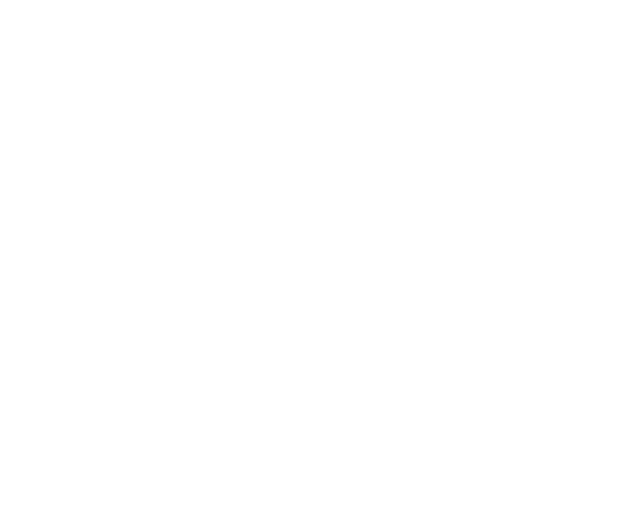
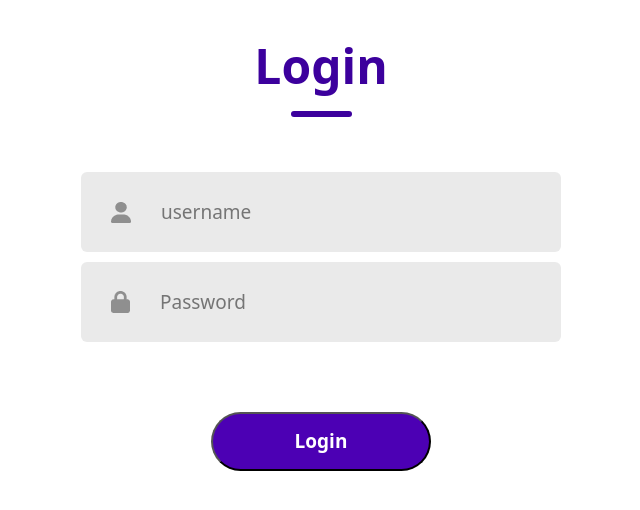
Before and after one commit to gaurav1954/CookConnect, a React (Vite) app in the folder frontend/: page / in a window 1280 px wide. Before the commit this address had no page. Shown: the top 510 px of the page, without its empty margins (319-959 px from the left). Built offline with nearby package versions, Linux system fonts and the light colour scheme.

Commit message:
setting front-end routes

```diff
--- a/frontend/src/App.jsx
+++ b/frontend/src/App.jsx
@@ -4,18 +4,31 @@
 import Login from "./components/LogIn";
 import RecipeForm from './components/RecipeForm';
 import DiscoverRecipes from './components/DiscoverRecipes';
+import Layout from './components/Layout';
 
 export default function App() {
   return (
     <>
-      <Router>
-        <Routes>
+      <div>
+        <Router>
+          {/* <Routes>
           <Route path="/signup" element={<SignUp />} />
           <Route path="/login" element={<Login />} />
           <Route path="/new" element={<RecipeForm />} />
           <Route path="/recipes" element={<DiscoverRecipes />} />
-        </Routes>
-      </Router>
+        </Routes> */}
+          <Routes>
+            <Route path="/" >
+              <Route index element={<Login />} />
+              <Route path="signup" element={<SignUp />} />
+            </Route>
+            <Route path="/" element={<Layout />}>
+              <Route path="new" element={<RecipeForm />} />
+              <Route path="recipes" element={<DiscoverRecipes />} />
+            </Route>
+          </Routes>
+        </Router>
+      </div>
     </>
   );
 }
--- /dev/null
+++ b/frontend/src/components/Layout.jsx
@@ -0,0 +1,10 @@
+import { Outlet, Link } from "react-router-dom";
+
+export default function Layout() {
+    return (
+        <>
+            <div>abcd</div>
+            <Outlet />
+        </>
+    )
+};
--- a/frontend/src/components/SignUP.jsx
+++ b/frontend/src/components/SignUP.jsx
@@ -45,7 +45,7 @@
         });
 
         if (response.status === 200) {
-          navigate('/login');
+          navigate('/auth/login');
         } else {
           console.log('Error:', response.data.message);
         }
```
